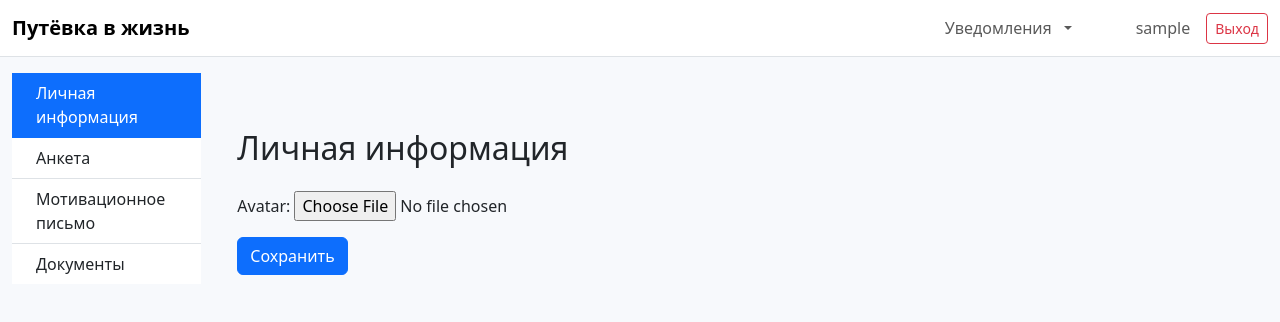
After one commit to devBibin/putevka-v-zhizn, a Django app: page /form/personal-info/ in a window 1280 px wide. The commit adds this page. Shown: the top 322 px of the page. Run offline with Django 5.2, Linux system fonts and the light colour scheme; the visitor is signed in with stand-in values (Sample User, id 1); data comes from the database, SQL or seed files in the repository; data that the repository does not hold is empty; some libraries are stand-ins or nearby versions.

Commit message:
feat: add avatar

```diff
--- a/core/templates/core/_sidebar.html
+++ b/core/templates/core/_sidebar.html
@@ -1,4 +1,8 @@
 <div class="list-group list-group-flush py-3">
+    <a class="list-group-item list-group-item-action d-flex align-items-center {% if active == 'personal_info' %} active{% endif %}"
+       href="{% url 'personal_info' %}">
+        <i class="bi bi-list-check me-2"></i> Личная информация
+    </a>
     <a class="list-group-item list-group-item-action d-flex align-items-center {% if active == 'apply' %} active{% endif %}"
        href="{% url 'apply' %}">
         <i class="bi bi-list-check me-2"></i> Анкета
--- a/core/templates/core/_topbar.html
+++ b/core/templates/core/_topbar.html
@@ -7,21 +7,19 @@
         {% if user.is_authenticated %}
             <div class="collapse navbar-collapse" id="topnav">
                 <ul class="navbar-nav ms-auto align-items-center gap-4">
+                    <!-- Уведомления -->
                     <li class="nav-item dropdown me-3 gap-4" hx-ignore="false">
                         <a class="nav-link position-relative dropdown-toggle d-flex align-items-center gap-2"
                            id="notifDropdown" role="button" data-bs-toggle="dropdown" aria-expanded="false">
                             <i class="bi bi-bell"></i>
-
                             {% if unread_notifications_count %}
                                 <span id="notif-badge"
                                       class="badge rounded-pill bg-danger">
                                   {{ unread_notifications_count }}
                                 </span>
                             {% endif %}
-
                             <span>Уведомления</span>
                         </a>
-
                         <div class="dropdown-menu dropdown-menu-end p-0"
                              aria-labelledby="notifDropdown"
                              style="width:360px; max-height:420px; overflow:auto;"
@@ -31,7 +29,18 @@
                             <div class="p-3 text-muted small">Загрузка…</div>
                         </div>
                     </li>
-                    <div class="d-flex align-items-center gap-2">
+
+                    <!-- Профиль -->
+                    <div class="d-flex align-items-center gap-2" hx-preserve>
+                        {% if request.user.user_info.avatar %}
+                            <img src="{{ request.user.user_info.avatar.url }}"
+                                 alt="Аватар"
+                                 class="rounded-circle"
+                                 style="width:32px; height:32px; object-fit:cover;">
+                        {% else %}
+                            <i class="bi bi-person-circle fs-4 text-secondary"></i>
+                        {% endif %}
+
                         <button class="nav-link btn btn-link"
                                 id="userMenu" type="button" data-bs-toggle="dropdown"
                                 aria-expanded="false">
--- a/requirements.txt
+++ b/requirements.txt
@@ -9,3 +9,4 @@ django-widget-tweaks
 psycopg2-binary
 openai
 python-magic
+Pillow
--- a/scholar_form/forms.py
+++ b/scholar_form/forms.py
@@ -249,3 +249,10 @@ class UserInfoForm(forms.ModelForm):
             'preparation_plan': forms.Textarea(attrs={'rows': 4, 'cols': 80}),
             'foundation_help': forms.Textarea(attrs={'rows': 3, 'cols': 80}),
         }
+
+
+class UserProfileForm(forms.ModelForm):
+    avatar = forms.ImageField(required=False, widget=forms.FileInput(attrs={"accept": "image/*"}))
+    class Meta:
+        model = UserInfo
+        fields = ["avatar"]
--- a/scholar_form/models.py
+++ b/scholar_form/models.py
@@ -2,6 +2,8 @@ from django.contrib.auth.models import User
 from django.db import models
 
 class UserInfo(models.Model):
+    avatar = models.ImageField(upload_to="avatars/", null=True, blank=True, verbose_name="Аватар")
+
     is_done = models.BooleanField(default=False, verbose_name='Анкета уже отправлена')
 
     user = models.OneToOneField(User, on_delete=models.CASCADE, null=True, related_name='user_info')
--- /dev/null
+++ b/scholar_form/templates/personal_info.html
@@ -0,0 +1,21 @@
+{% extends "core/base.html" %}
+{% block content %}
+<div class="container py-5">
+    <h2 class="mb-4">Личная информация</h2>
+
+    <form method="post" enctype="multipart/form-data">
+        {% csrf_token %}
+        <div class="mb-3">
+            {% if form.instance.avatar %}
+                <img src="{{ form.instance.avatar.url }}"
+                     alt="Аватар"
+                     class="rounded-circle mb-3"
+                     style="width: 120px; height: 120px; object-fit: cover;">
+            {% endif %}
+        </div>
+        {{ form.as_p }}
+        {{ user.user_info.full_name }}
+        <button type="submit" class="btn btn-primary">Сохранить</button>
+    </form>
+</div>
+{% endblock %}
--- a/scholar_form/urls.py
+++ b/scholar_form/urls.py
@@ -2,10 +2,12 @@ from django.contrib.auth.decorators import login_required
 from django.shortcuts import render
 from django.urls import path
 
+from scholar_form import views
 from core.decorators import ensure_registration_gate
 from .forms import ApplicationWizard, FORMS
 
 urlpatterns = [
     path('apply/', ensure_registration_gate('protected')(login_required(ApplicationWizard.as_view(FORMS))), name='apply'),
     path('thank-you/', lambda request: render(request, 'thank_you.html'), name='thank_you'),
+    path('personal-info/', views.personal_info, name='personal_info'),
 ]
--- a/scholar_form/views.py
+++ b/scholar_form/views.py
@@ -1,3 +1,20 @@
-from django.shortcuts import render
+from django.contrib.auth.decorators import login_required
+from django.shortcuts import render, redirect
 
-# Create your views here.
+from scholar_form.forms import UserProfileForm
+from scholar_form.models import UserInfo
+
+
+@login_required
+def personal_info(request):
+    profile, _ = UserInfo.objects.get_or_create(user=request.user)
+
+    if request.method == "POST":
+        form = UserProfileForm(request.POST, request.FILES, instance=profile)
+        if form.is_valid():
+            form.save()
+            return redirect("personal_info")
+    else:
+        form = UserProfileForm(instance=profile)
+
+    return render(request, "personal_info.html", {"form": form, "active": "personal_info"})
```
